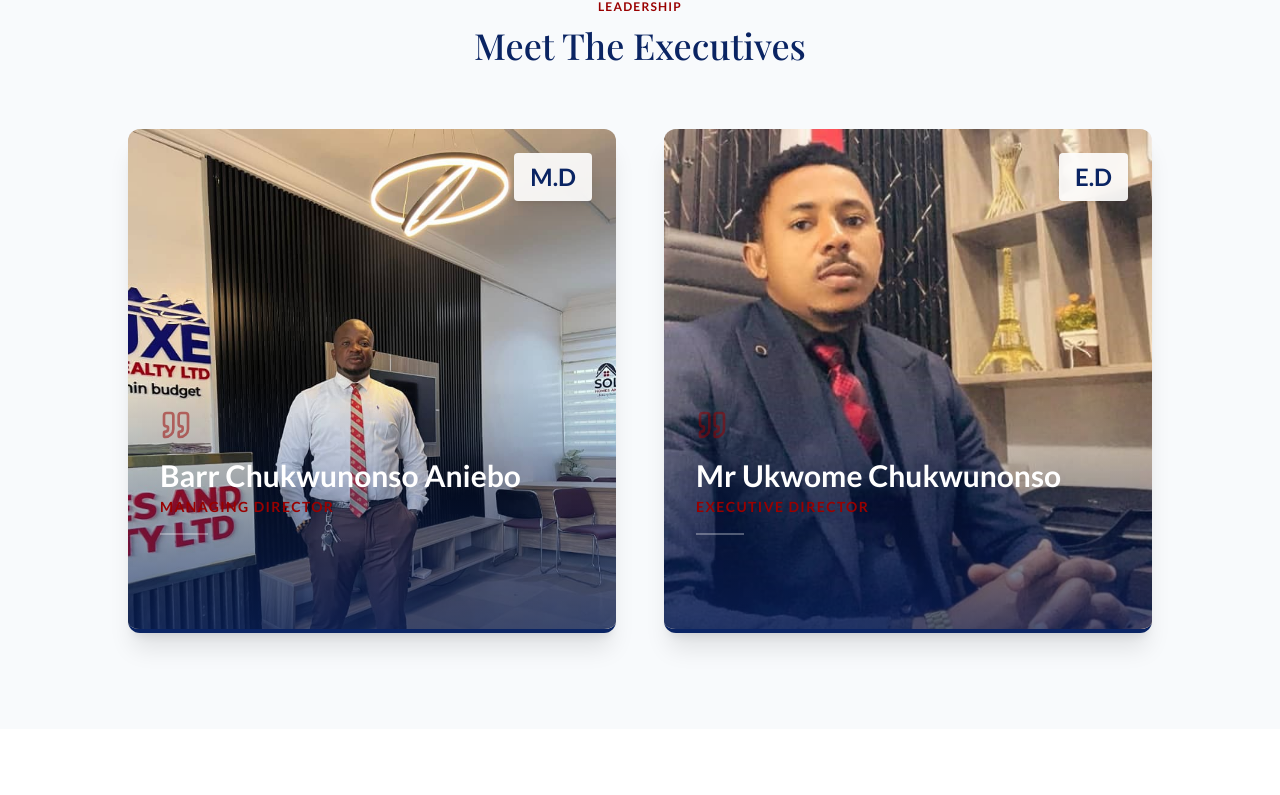
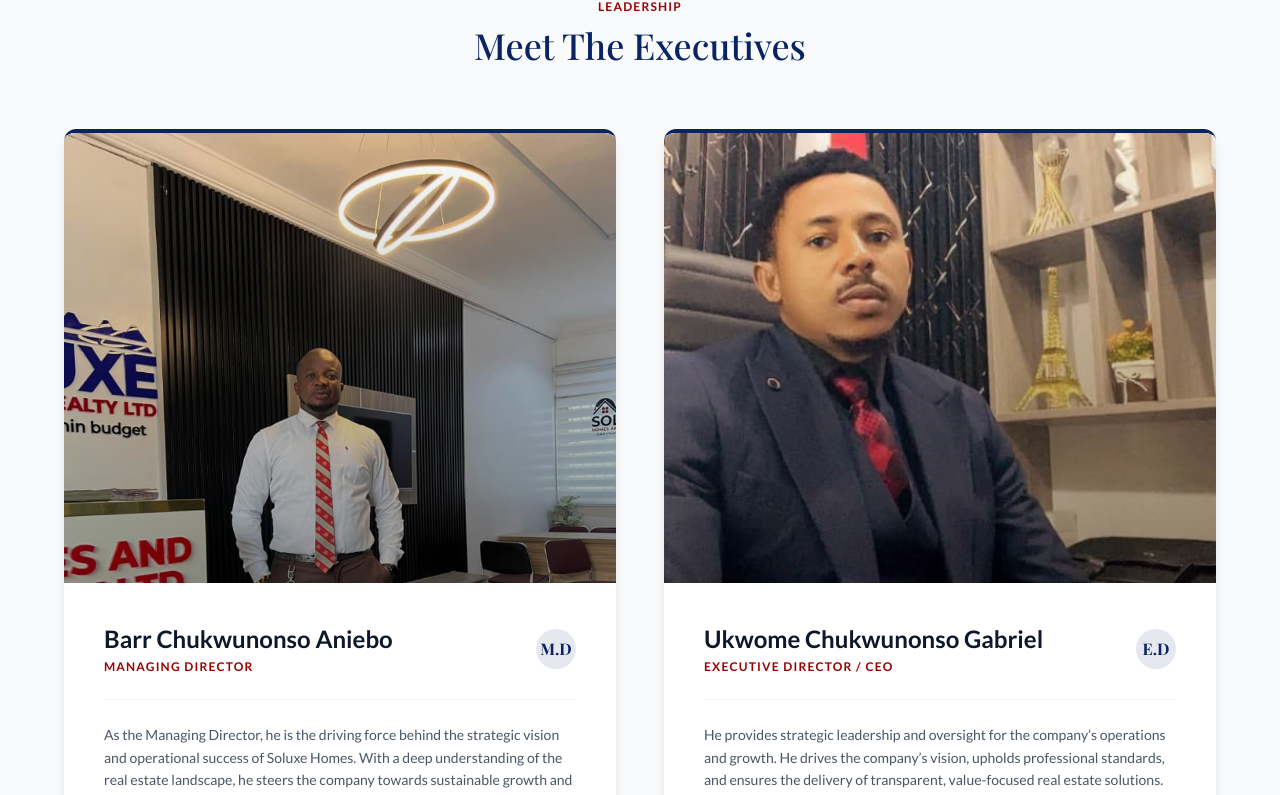
Before and after one commit to vicup18-debug/soluxe-homes, a Next.js app: page /about in a window 1280 px wide. Shown: the part 1997-2792 px from the top of the page. Built offline with nearby package versions, Linux system fonts and the light colour scheme; a web font is replaced by a local one.

Commit message:
Update MD and ED profiles with social links

```diff
--- a/app/about/page.tsx
+++ b/app/about/page.tsx
@@ -1,6 +1,24 @@
 import Navbar from "@/components/shared/Navbar";
 import Link from "next/link";
-import { Shield, Target, Users, ArrowRight, CheckCircle2, Briefcase, Quote, Sparkles, Heart, Lightbulb, Scale, Handshake, Award } from "lucide-react";
+import { Shield, Target, Users, ArrowRight, CheckCircle2, Briefcase, Quote, Sparkles, Heart, Lightbulb, Scale, Handshake, Award, Facebook, Instagram } from "lucide-react";
+
+// Custom TikTok Icon Component (Since it's not in standard Lucide)
+const TikTokIcon = ({ className }: { className?: string }) => (
+    <svg
+        xmlns="http://www.w3.org/2000/svg"
+        width="24"
+        height="24"
+        viewBox="0 0 24 24"
+        fill="none"
+        stroke="currentColor"
+        strokeWidth="2"
+        strokeLinecap="round"
+        strokeLinejoin="round"
+        className={className}
+    >
+        <path d="M9 12a4 4 0 1 0 4 4V4a5 5 0 0 0 5 5" />
+    </svg>
+);
 
 export default function AboutPage() {
     const leaders = [
@@ -8,15 +26,25 @@ export default function AboutPage() {
             name: "Barr Chukwunonso Aniebo",
             role: "M.D",
             fullTitle: "Managing Director",
-            image: "/images/md-aniebo.jpg",
-            bio: "Leading with legal precision and visionary strategy to redefine property ownership standards in Nigeria."
+            image: "/images/md-aniebo.jpg", // Ensure this matches your file name
+            bio: "As the Managing Director, he is the driving force behind the strategic vision and operational success of Soluxe Homes. With a deep understanding of the real estate landscape, he steers the company towards sustainable growth and market innovation. His leadership style is defined by a commitment to excellence and a passion for delivering premium value.",
+            socials: {
+                facebook: "#", // Add link when available
+                instagram: "#", // Add link when available
+                tiktok: "#"    // Add link when available
+            }
         },
         {
-            name: "Mr Ukwome Chukwunonso",
+            name: "Ukwome Chukwunonso Gabriel",
             role: "E.D",
-            fullTitle: "Executive Director",
-            image: "/images/ed-ukwome.jpg",
-            bio: "Driving operational excellence and ensuring client satisfaction across all Soluxe developments."
+            fullTitle: "Executive Director / CEO",
+            image: "/images/ed-ukwome.jpg", // Ensure this matches your file name
+            bio: "He provides strategic leadership and oversight for the company’s operations and growth. He drives the company’s vision, upholds professional standards, and ensures the delivery of transparent, value-focused real estate solutions. His leadership is centered on integrity, operational excellence, and long-term value creation.",
+            socials: {
+                facebook: "https://www.facebook.com/share/1CsuHJqA24/?mibextid=wwXIfr",
+                instagram: "https://www.instagram.com/chukwunonso00001?igsh=MWpzZ3l3N2FmZW93MQ%3D%3D&utm_source=qr",
+                tiktok: "https://www.tiktok.com/@nonso2081?_r=1&_t=ZS-93MuKhDSVzl"
+            }
         }
     ];
 
@@ -47,15 +75,12 @@ export default function AboutPage() {
                 </div>
             </div>
 
-            {/* 2. VISION & MISSION (Official Text) */}
+            {/* 2. VISION & MISSION */}
             <section className="py-24">
                 <div className="container mx-auto px-6 md:px-12 grid lg:grid-cols-2 gap-16 items-start">
-
-                    {/* Left: Vision & Mission Text */}
                     <div className="space-y-12">
-
                         {/* Vision */}
-                        <div className="bg-white border-l-4 border-soluxe-blue pl-6 py-2 shadow-sm">
+                        <div className="bg-white border-l-4 border-soluxe-blue pl-6 py-2 shadow-sm hover:shadow-md transition-shadow duration-300">
                             <span className="text-soluxe-blue font-bold tracking-widest uppercase text-xs mb-2 block">Our Vision</span>
                             <h2 className="text-2xl font-serif font-bold text-slate-900 mb-4">Leading the Future</h2>
                             <p className="text-gray-600 leading-relaxed text-lg">
@@ -64,7 +89,7 @@ export default function AboutPage() {
                         </div>
 
                         {/* Mission */}
-                        <div className="bg-white border-l-4 border-soluxe-red pl-6 py-2 shadow-sm">
+                        <div className="bg-white border-l-4 border-soluxe-red pl-6 py-2 shadow-sm hover:shadow-md transition-shadow duration-300">
                             <span className="text-soluxe-red font-bold tracking-widest uppercase text-xs mb-2 block">Our Mission</span>
                             <h2 className="text-2xl font-serif font-bold text-slate-900 mb-4">Affordable Luxury</h2>
                             <p className="text-gray-600 leading-relaxed text-lg">
@@ -72,29 +97,25 @@ export default function AboutPage() {
                             </p>
                         </div>
 
-                        {/* The Quote from the Poster */}
                         <div className="pt-8">
                             <p className="font-serif italic text-2xl text-gray-400">
                                 "You will be amazed at how you can predict the future with your confidence."
                             </p>
                         </div>
-
                     </div>
 
-                    {/* Right: Image */}
-                    <div className="relative h-full min-h-[500px]">
-                        <div className="absolute -bottom-6 -right-6 w-full h-full border-2 border-soluxe-blue rounded-lg z-0"></div>
+                    <div className="relative h-full min-h-[500px] group">
+                        <div className="absolute -bottom-6 -right-6 w-full h-full border-2 border-soluxe-blue rounded-lg z-0 group-hover:translate-x-2 group-hover:translate-y-2 transition-transform duration-500"></div>
                         <img
                             src="/images/estora.jpg"
                             alt="Soluxe Vision"
                             className="relative z-10 w-full h-full rounded-lg shadow-2xl object-cover"
                         />
                     </div>
-
                 </div>
             </section>
 
-            {/* 3. CORE VALUES (Official 7 Values) */}
+            {/* 3. CORE VALUES */}
             <section className="py-24 bg-slate-900 text-white">
                 <div className="container mx-auto px-6 md:px-12">
                     <div className="text-center mb-16">
@@ -104,8 +125,8 @@ export default function AboutPage() {
 
                     <div className="grid md:grid-cols-3 lg:grid-cols-4 gap-6">
                         {coreValues.map((val, i) => (
-                            <div key={i} className="bg-white/5 p-6 rounded-lg border border-white/10 hover:bg-white/10 transition-colors group">
-                                <val.icon className="h-8 w-8 text-soluxe-red mb-4 group-hover:scale-110 transition-transform" />
+                            <div key={i} className="bg-white/5 p-6 rounded-lg border border-white/10 hover:bg-white/10 transition-colors group duration-300">
+                                <val.icon className="h-8 w-8 text-soluxe-red mb-4 group-hover:scale-110 transition-transform duration-300" />
                                 <h3 className="text-lg font-bold mb-2 uppercase tracking-wide">{val.name}</h3>
                                 <p className="text-gray-400 text-xs leading-relaxed">
                                     {val.desc}
@@ -116,7 +137,7 @@ export default function AboutPage() {
                 </div>
             </section>
 
-            {/* 4. LEADERSHIP SECTION */}
+            {/* 4. LEADERSHIP SECTION (UPDATED) */}
             <section className="py-24 bg-slate-50">
                 <div className="container mx-auto px-6 md:px-12">
                     <div className="text-center mb-16">
@@ -124,28 +145,51 @@ export default function AboutPage() {
                         <h2 className="text-3xl md:text-4xl font-serif font-medium text-soluxe-blue mt-2">Meet The Executives</h2>
                     </div>
 
-                    <div className="grid md:grid-cols-2 gap-12 max-w-5xl mx-auto">
+                    <div className="grid md:grid-cols-2 gap-12 max-w-6xl mx-auto">
                         {leaders.map((leader, index) => (
-                            <div key={index} className="group relative bg-white rounded-xl overflow-hidden shadow-xl hover:shadow-2xl transition-all duration-500 border-b-4 border-soluxe-blue hover:border-soluxe-red">
-                                <div className="relative h-[500px] w-full overflow-hidden bg-gray-200">
+                            <div key={index} className="group bg-white rounded-xl overflow-hidden shadow-lg hover:shadow-2xl transition-all duration-500 transform hover:-translate-y-2 border-t-4 border-soluxe-blue">
+
+                                {/* Image Area */}
+                                <div className="relative h-[450px] w-full overflow-hidden bg-gray-100">
                                     <img
                                         src={leader.image}
                                         alt={leader.name}
                                         className="w-full h-full object-cover object-top group-hover:scale-105 transition-transform duration-700"
                                     />
-                                    <div className="absolute inset-0 bg-gradient-to-t from-soluxe-blue/90 via-transparent to-transparent opacity-80"></div>
-                                    <div className="absolute top-6 right-6 bg-white/90 backdrop-blur-sm text-soluxe-blue font-bold px-4 py-2 rounded-sm shadow-lg z-20">
-                                        <span className="block text-2xl">{leader.role}</span>
+                                    {/* Subtle Gradient Overlay */}
+                                    <div className="absolute inset-0 bg-gradient-to-t from-black/40 to-transparent"></div>
+                                </div>
+
+                                {/* Content Area */}
+                                <div className="p-8 md:p-10">
+                                    <div className="flex items-center justify-between mb-4">
+                                        <div>
+                                            <h3 className="text-2xl font-bold text-slate-900">{leader.name}</h3>
+                                            <p className="text-soluxe-red font-bold uppercase tracking-widest text-xs mt-1">{leader.fullTitle}</p>
+                                        </div>
+                                        <div className="h-10 w-10 bg-soluxe-blue/10 rounded-full flex items-center justify-center text-soluxe-blue font-serif font-bold">
+                                            {leader.role}
+                                        </div>
                                     </div>
-                                </div>
-                                <div className="absolute bottom-0 left-0 w-full p-8 text-white z-20">
-                                    <Quote className="h-8 w-8 text-soluxe-red mb-4 opacity-50" />
-                                    <h3 className="text-2xl md:text-3xl font-bold mb-1">{leader.name}</h3>
-                                    <p className="text-soluxe-red font-bold uppercase tracking-widest text-sm mb-4">{leader.fullTitle}</p>
-                                    <div className="h-0.5 w-12 bg-white/30 mb-4 group-hover:w-full transition-all duration-700"></div>
-                                    <p className="text-blue-100 leading-relaxed text-sm opacity-0 group-hover:opacity-100 transition-opacity duration-500 transform translate-y-4 group-hover:translate-y-0">
-                                        "{leader.bio}"
+
+                                    <div className="h-px w-full bg-gray-100 my-6"></div>
+
+                                    <p className="text-gray-600 leading-relaxed text-sm mb-8">
+                                        {leader.bio}
                                     </p>
+
+                                    {/* Social Icons */}
+                                    <div className="flex gap-4 pt-2">
+                                        <a href={leader.socials.facebook} target="_blank" rel="noopener noreferrer" className="p-2 bg-gray-50 rounded-full text-soluxe-blue hover:bg-soluxe-blue hover:text-white transition-colors duration-300">
+                                            <Facebook size={20} />
+                                        </a>
+                                        <a href={leader.socials.instagram} target="_blank" rel="noopener noreferrer" className="p-2 bg-gray-50 rounded-full text-soluxe-red hover:bg-soluxe-red hover:text-white transition-colors duration-300">
+                                            <Instagram size={20} />
+                                        </a>
+                                        <a href={leader.socials.tiktok} target="_blank" rel="noopener noreferrer" className="p-2 bg-gray-50 rounded-full text-slate-800 hover:bg-black hover:text-white transition-colors duration-300">
+                                            <TikTokIcon className="w-5 h-5" />
+                                        </a>
+                                    </div>
                                 </div>
                             </div>
                         ))}
@@ -153,7 +197,7 @@ export default function AboutPage() {
                 </div>
             </section>
 
-            {/* 5. TEAM GALLERY (Bento Grid) */}
+            {/* 5. TEAM GALLERY */}
             <section className="py-24 bg-white">
                 <div className="container mx-auto px-6 md:px-12">
                     <div className="flex flex-col md:flex-row justify-between items-end mb-12">
@@ -168,20 +212,17 @@ export default function AboutPage() {
 
                     <div className="grid grid-cols-1 md:grid-cols-4 grid-rows-2 gap-4 h-auto md:h-[600px]">
                         {/* 1. Large Group Photo */}
-                        <div className="col-span-1 md:col-span-2 row-span-2 relative group overflow-hidden rounded-2xl shadow-lg">
+                        <div className="col-span-1 md:col-span-2 row-span-2 relative group overflow-hidden rounded-2xl shadow-lg cursor-pointer">
                             <img src="/images/team-all.jpeg" alt="Soluxe Team" className="w-full h-full object-cover group-hover:scale-105 transition-transform duration-700" />
-                            <div className="absolute inset-0 bg-gradient-to-t from-black/70 to-transparent"></div>
-                            <div className="absolute bottom-6 left-6 text-white">
+                            <div className="absolute inset-0 bg-gradient-to-t from-black/70 to-transparent opacity-80 group-hover:opacity-60 transition-opacity"></div>
+                            <div className="absolute bottom-6 left-6 text-white translate-y-2 group-hover:translate-y-0 transition-transform duration-500">
                                 <h3 className="text-2xl font-bold">The Soluxe Family</h3>
-                                <p className="text-sm text-gray-300">United in excellence.</p>
+                                <p className="text-sm text-gray-300 opacity-0 group-hover:opacity-100 transition-opacity duration-500 delay-100">United in excellence.</p>
                             </div>
                         </div>
                         {/* 2. Ladies in Blue */}
                         <div className="col-span-1 row-span-1 relative group overflow-hidden rounded-2xl shadow-lg">
                             <img src="/images/team-support.jpeg" alt="Support Team" className="w-full h-full object-cover group-hover:scale-105 transition-transform duration-700" />
-                            <div className="absolute bottom-4 left-4 bg-white/90 backdrop-blur px-3 py-1 rounded text-xs font-bold text-soluxe-blue shadow-sm">
-                                Client Success Team
-                            </div>
                         </div>
                         {/* 3. Single Man Blue Suit */}
                         <div className="col-span-1 row-span-2 relative group overflow-hidden rounded-2xl shadow-lg">
@@ -190,9 +231,6 @@ export default function AboutPage() {
                         {/* 4. Men in Suits */}
                         <div className="col-span-1 row-span-1 relative group overflow-hidden rounded-2xl shadow-lg">
                             <img src="/images/team-sales.jpeg" alt="Sales Team" className="w-full h-full object-cover group-hover:scale-105 transition-transform duration-700" />
-                            <div className="absolute bottom-4 left-4 bg-white/90 backdrop-blur px-3 py-1 rounded text-xs font-bold text-soluxe-blue shadow-sm">
-                                Sales Executives
-                            </div>
                         </div>
                     </div>
                 </div>
@@ -202,8 +240,8 @@ export default function AboutPage() {
             <section className="bg-soluxe-blue py-20">
                 <div className="container mx-auto px-6 text-center">
                     <h2 className="text-3xl md:text-5xl font-serif font-medium text-white mb-8">Ready to invest with confidence?</h2>
-                    <Link href="/contact" className="inline-flex items-center bg-white text-soluxe-blue px-10 py-4 font-bold uppercase tracking-widest hover:bg-soluxe-red hover:text-white transition-all shadow-xl rounded-sm">
-                        Speak to a Consultant <ArrowRight className="ml-2 h-5 w-5" />
+                    <Link href="/contact" className="inline-flex items-center bg-white text-soluxe-blue px-10 py-4 font-bold uppercase tracking-widest hover:bg-soluxe-red hover:text-white transition-all shadow-xl rounded-sm group">
+                        Speak to a Consultant <ArrowRight className="ml-2 h-5 w-5 group-hover:translate-x-1 transition-transform" />
                     </Link>
                 </div>
             </section>
--- a/components/shared/Footer.tsx
+++ b/components/shared/Footer.tsx
@@ -46,15 +46,15 @@ export default function Footer() {
                         <ul className="space-y-4 text-sm text-gray-300">
                             <li className="flex items-start gap-3">
                                 <MapPin className="w-5 h-5 text-soluxe-gold shrink-0 mt-0.5" />
-                                <span>No. 5, Igbosere Road,<br />Lagos Island, Lagos, Nigeria</span>
+                                <span>Suite C6-7, Emmanuel Plaza<br />Utako, FCT Abuja</span>
                             </li>
                             <li className="flex items-center gap-3">
                                 <Phone className="w-5 h-5 text-soluxe-gold shrink-0" />
-                                <a href="tel:+2348012345678" className="hover:text-white transition-colors">+234 801 234 5678</a>
+                                <a href="tel:+2348012345678" className="hover:text-white transition-colors">+234 906 398 6082</a>
                             </li>
                             <li className="flex items-center gap-3">
                                 <Mail className="w-5 h-5 text-soluxe-gold shrink-0" />
-                                <a href="mailto:info@soluxehomes.com" className="hover:text-white transition-colors">info@soluxehomes.com</a>
+                                <a href="mailto:info@soluxehomes.com" className="hover:text-white transition-colors">soluxehomesrealty@gmail.com</a>
                             </li>
                         </ul>
                     </div>
```
